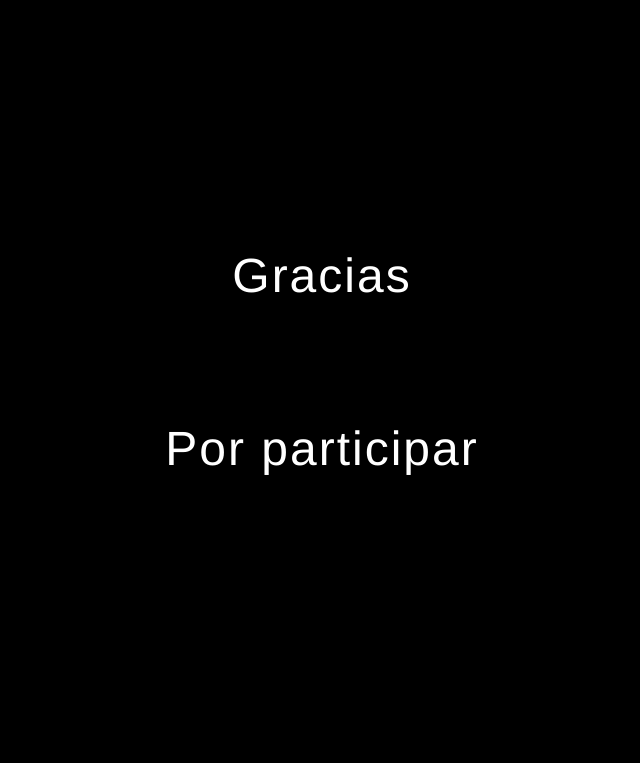
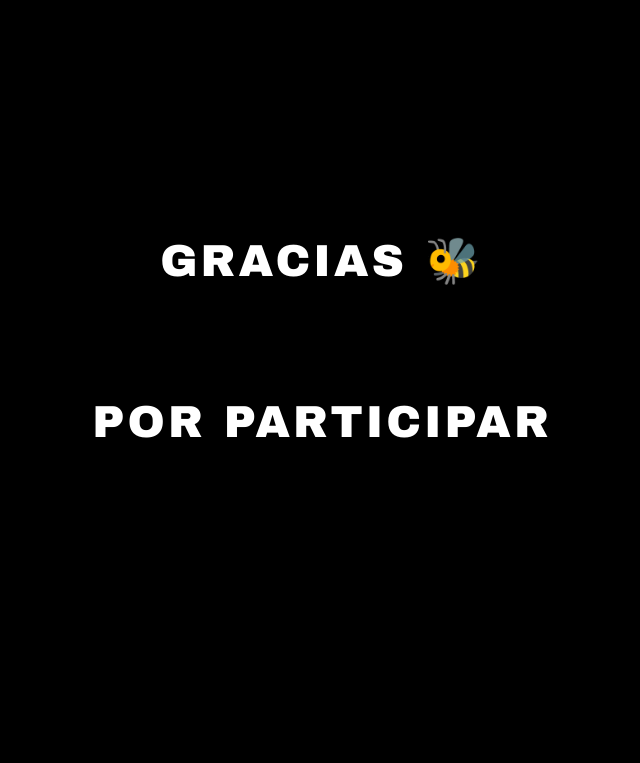
Before and after one commit to Rosx24/Rosx24.github.io, a plain HTML site: page gracias.html in a window 1280 px wide. Shown: the part 37-800 px from the top of the page, without its empty margins (318-958 px from the left). Drawn offline with Linux system fonts and the light colour scheme.

Commit message:
Add files via upload

```diff
--- a/gracias.html
+++ b/gracias.html
@@ -9,45 +9,51 @@
     padding: 0;
     box-sizing: border-box;
   }
-
-  body {
+  html, body {
+    height: 100%;
+    overflow: hidden;
     background-color: #000000;
-    font-family: 'Helvetica Neue', Arial, sans-serif;
+    font-family: 'Arial Black', 'Helvetica Neue', Arial, sans-serif;
   }
-
-  .section {
+  .container {
     height: 100vh;
     width: 100%;
     display: flex;
+    flex-direction: column;
     align-items: center;
-    justify-content: center;
+    justify-content: space-between;
     text-align: center;
+    padding: 40px 0;
   }
-
+  .spacer-top {
+    flex: 1;
+  }
   .main-text {
     color: #ffffff;
-    font-size: 3rem;
-    letter-spacing: 2px;
+    font-size: 2.8rem;
+    letter-spacing: 3px;
     line-height: 1.8;
+    text-transform: uppercase;
   }
-
+  .spacer-mid {
+    flex: 1;
+  }
   .hidden-text {
     color: #000000;
     background-color: #000000;
-    font-size: 2rem;
-    letter-spacing: 1px;
+    font-size: 1.3rem;
+    letter-spacing: 2px;
+    text-transform: uppercase;
+    padding-bottom: 20px;
   }
 </style>
 </head>
 <body>
-
-  <div class="section">
-    <div class="main-text">Gracias<br><br>Por participar</div>
+  <div class="container">
+    <div class="spacer-top"></div>
+    <div class="main-text">Gracias 🐝<br><br>Por participar</div>
+    <div class="spacer-mid"></div>
+    <div class="hidden-text">Nos veremos pronto</div>
   </div>
-
-  <div class="section">
-    <div class="hidden-text">Nos veremos pronto 🐇</div>
-  </div>
-
 </body>
 </html>
```
